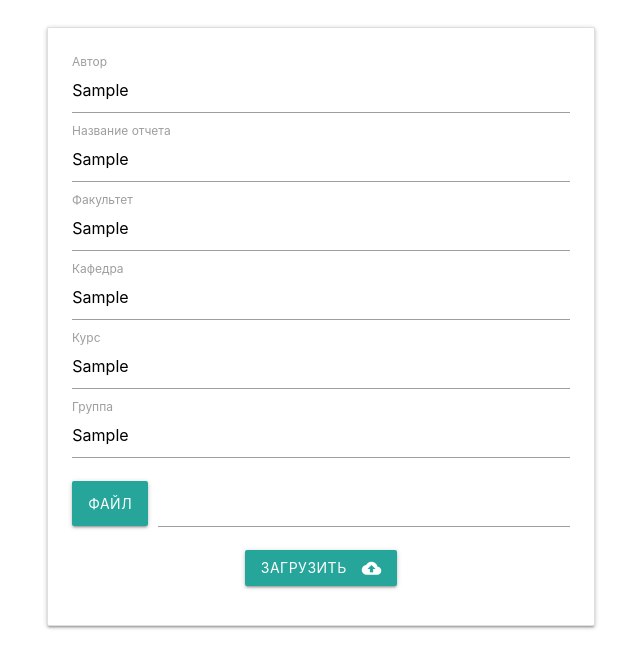
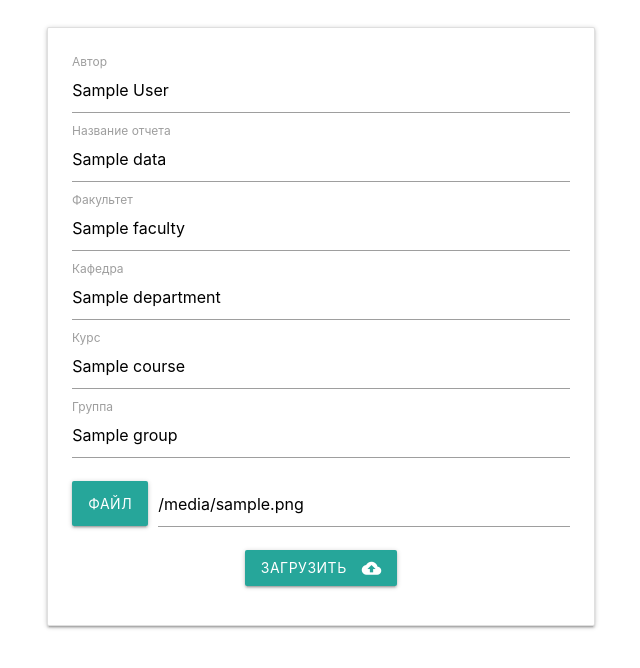
Before and after one commit to moevm/nosql1h19-report-stats, a Flask app: template src/templates/upload.html in a window 1280 px wide. Shown: the top 668 px of the page, without its empty margins (319-959 px from the left). Run offline with Flask 2, Linux system fonts and the light colour scheme; the template is opened without the code that fills it: most values are stand-ins (such as "Sample title", 1, 10 or a date in 2020); parts of the project's set-up code (start-up, migrations or seed data) failed here and were passed over; some libraries are stand-ins or nearby versions.

Commit message:
Fix input name HTML
- Исправил отображение имен при перезагрузке страницы

```diff
--- a/src/templates/upload.html
+++ b/src/templates/upload.html
@@ -21,32 +21,32 @@
                             <form action="/upload" method="post" enctype="multipart/form-data">
 
                                 <div class="input-field">
-                                    <input type="text" id="author" name=author value={{ data['author'] }}>
+                                    <input type="text" id="author" name=author value='{{ data['author'] }}'>
                                         <label for="author">Автор</label>
                                 </div>
 
                                 <div class="input-field">
-                                    <input type="text" id="title" name=title value={{ data['title'] }}>
+                                    <input type="text" id="title" name=title value='{{ data['title'] }}'>
                                         <label for="title">Название отчета</label>
                                 </div>
 
                                 <div class="input-field">
-                                    <input type="text" id="faculty" name=faculty value={{ data['faculty'] }}>
+                                    <input type="text" id="faculty" name=faculty value='{{ data['faculty'] }}'>
                                         <label for="faculty">Факультет</label>
                                 </div>
 
                                 <div class="input-field">
-                                    <input type="text" id="department" name=department value={{ data['department'] }}>
+                                    <input type="text" id="department" name=department value='{{ data['department'] }}'>
                                         <label for="department">Кафедра</label>
                                 </div>
 
                                 <div class="input-field">
-                                    <input type="text" id="course" name=course value={{ data['course'] }}>
+                                    <input type="text" id="course" name=course value='{{ data['course'] }}'>
                                         <label for="course">Курс</label>
                                 </div>
 
                                 <div class="input-field">
-                                    <input type="text" id="group" name=group data-length="4" value={{ data['group'] }}>
+                                    <input type="text" id="group" name=group data-length="4" value='{{ data['group'] }}'>
                                         <label for="group">Группа</label>
                                 </div>
 
@@ -56,7 +56,7 @@
                                         <input type="file" name=file accept=".docx" id="file">
                                     </div>
                                     <div class="file-path-wrapper">
-                                        <input class="file-path" name=file type="text" >
+                                        <input class="file-path" name=file type="text" value='{{ data['file'] }}'>
                                     </div>
                                 </div>
                                 <button id="submit" type="submit" class="btn waves-effect waves-light">
```
Also changed, not shown: src/utils/functions.py (+4 -3 lines).
